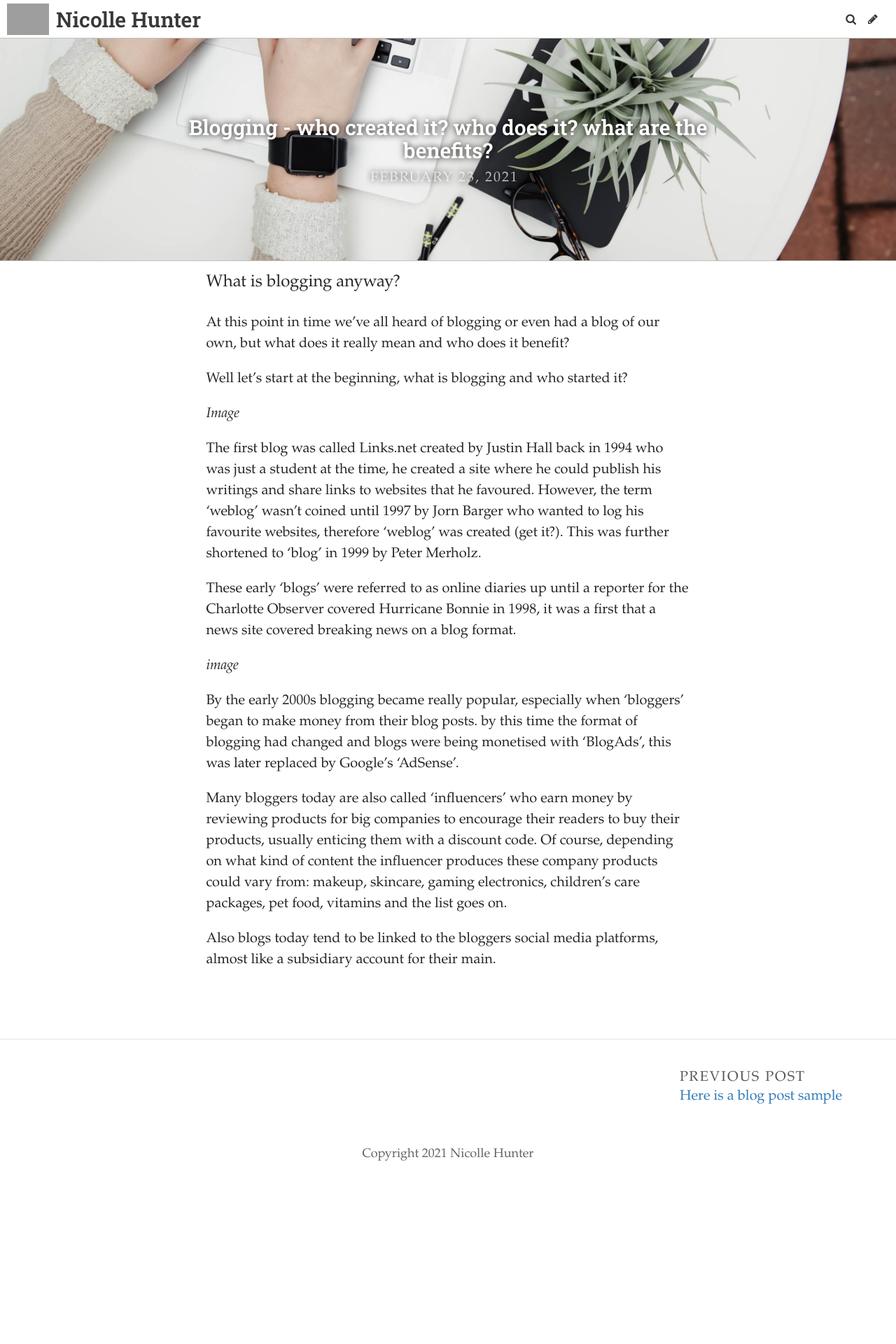
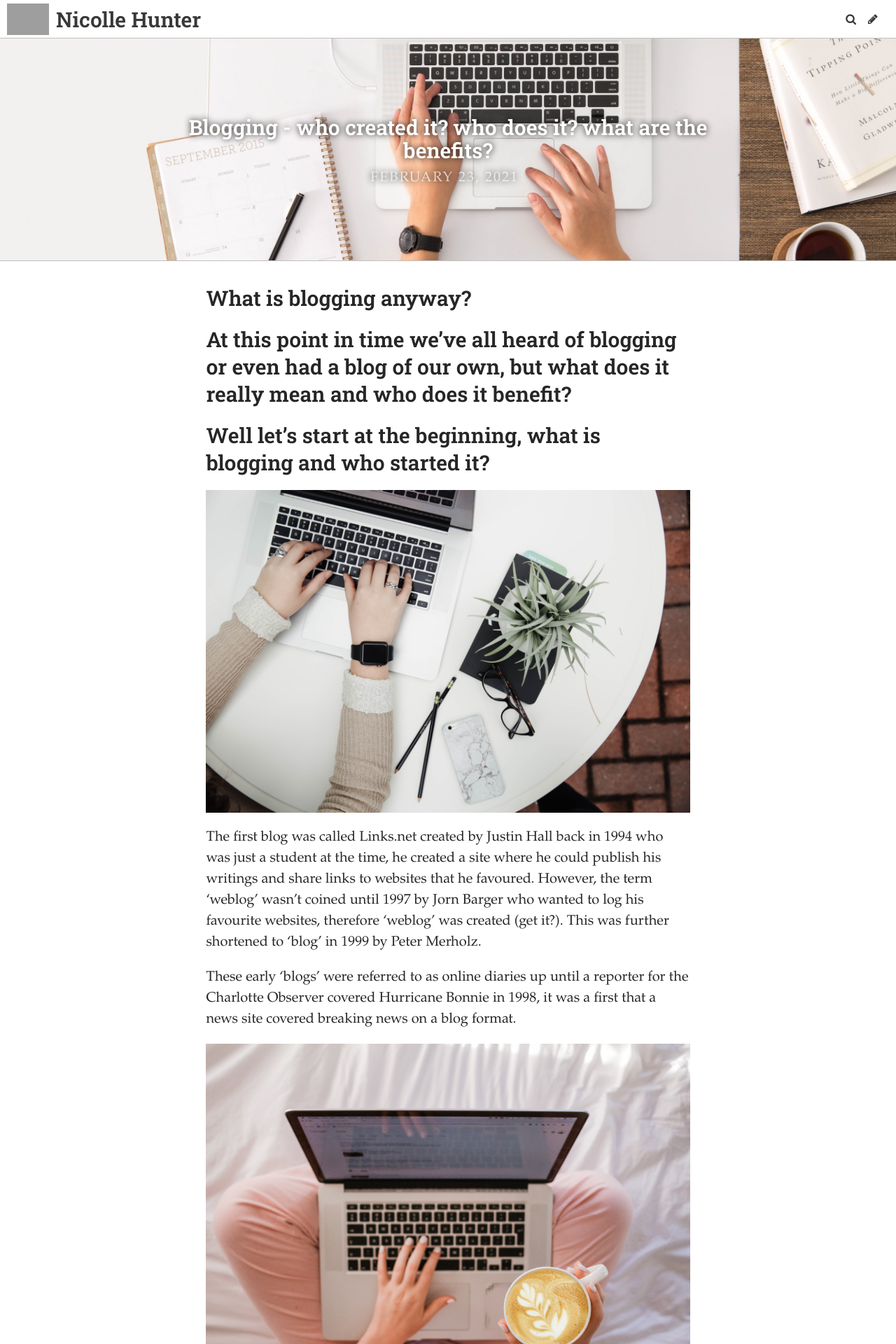
Before and after one commit to Nicolle90/CVRecipes, a Jekyll site: the page built from _posts/2021-02-23-blogging-who-created-it-who-does-it-what-are-the-benefits.md, in a window 1280 px wide. Shown: the top 1920 px of the page at 70% size. Built offline with Jekyll 4.4.1, drawn with Linux system fonts in a browser that asks for light colours; some web fonts are replaced; before the commit the page ends 1694 px from its top, so only the background shows below that; grey boxes are pictures that could not be loaded.

Commit message:
Update Post “2021-02-23-blogging-who-created-it-who-does-it-what-are-the-benefits”

```diff
--- a/_posts/2021-02-23-blogging-who-created-it-who-does-it-what-are-the-benefits.md
+++ b/_posts/2021-02-23-blogging-who-created-it-who-does-it-what-are-the-benefits.md
@@ -2,42 +2,28 @@
 layout: post
 title: Blogging - who created it? who does it? what are the benefits?
 date: 2021-02-23T09:31:23.341Z
-header_feature_image: ../uploads/blog-1-laptop-and-plant-photo-by-corinne-kutz-on-unsplash-.jpg
+header_feature_image: ../uploads/laptop-work-station-photo-by-avel-chuklanov-on-unsplash-.jpg
 title_color: "#ffffff"
 comments: false
 tags:
   - ""
 ---
-What is blogging anyway?
+### What is blogging anyway?
 
+### At this point in time we’ve all heard of blogging or even had a blog of our own, but what does it really mean and who does it benefit?
 
+### Well let’s start at the beginning, what is blogging and who started it?
 
-At this point in time we’ve all heard of blogging or even had a blog of our own, but what does it really mean and who does it benefit?
-
-Well let’s start at the beginning, what is blogging and who started it?
-
-
-
-*Image*
-
-
+![](../uploads/blog-1-laptop-and-plant-photo-by-corinne-kutz-on-unsplash-.jpg)
 
 The first blog was called Links.net created by Justin Hall back in 1994 who was just a student at the time, he created a site where he could publish his writings and share links to websites that he favoured. However, the term ‘weblog’ wasn’t coined until 1997 by Jorn Barger who wanted to log his favourite websites, therefore ‘weblog’ was created (get it?). This was further shortened to ‘blog’ in 1999 by Peter Merholz.
 
-
-
 These early ‘blogs’ were referred to as online diaries up until a reporter for the Charlotte Observer covered Hurricane Bonnie in 1998, it was a first that a news site covered breaking news on a blog format.
 
-
-
-*image*
+![](../uploads/laptop-and-coffee-birds-eye-view-photo-by-sincerely-media-on-unsplash-.jpg)
 
 By the early 2000s blogging became really popular, especially when ‘bloggers’ began to make money from their blog posts. by this time the format of blogging had changed and blogs were being monetised with ‘BlogAds’, this was later replaced by Google’s ‘AdSense’.
 
-
-
 Many bloggers today are also called ‘influencers’ who earn money by reviewing products for big companies to encourage their readers to buy their products, usually enticing them with a discount code. Of course, depending on what kind of content the influencer produces these company products could vary from: makeup, skincare, gaming electronics, children’s care packages, pet food, vitamins and the list goes on.
 
-
-
 Also blogs today tend to be linked to the bloggers social media platforms, almost like a subsidiary account for their main.
```
Also changed, not shown: uploads/laptop-and-coffee-birds-eye-view-photo-by-sincerely-media-on-unsplash-.jpg (added), uploads/laptop-work-station-photo-by-avel-chuklanov-on-unsplash-.jpg (added).
